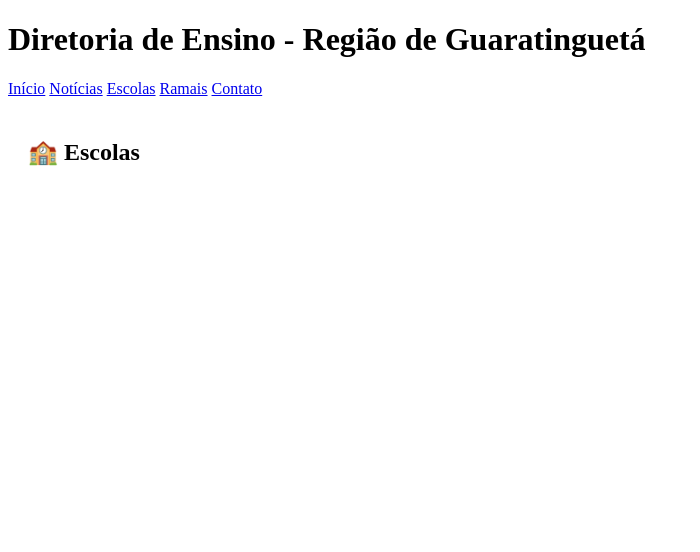
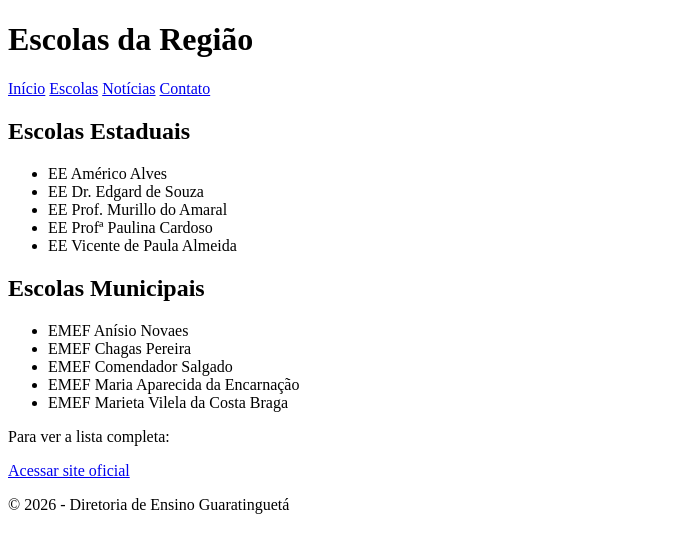
Before and after one commit to grazi18-site/https-grazi18-site.github.io-, a plain HTML site: page escolas.html in a window 1280 px wide. Shown: the whole page, without its empty margins (0-700 px from the left). Drawn offline with Linux system fonts and the light colour scheme.

Commit message:
Update escolas.html

```diff
--- a/escolas.html
+++ b/escolas.html
@@ -1,23 +1,51 @@
 <!DOCTYPE html>
-<html lang="pt-br">
+<html lang="pt-BR">
 <head>
-<meta charset="UTF-8">
-<title>Escolas - Diretoria de Ensino Guaratinguetá</title>
-<link rel="stylesheet" href="style.css">
+  <meta charset="UTF-8">
+  <title>Escolas</title>
+  <link rel="stylesheet" href="style.css">
 </head>
-
 <body>
 
 <header>
-  <h1>Diretoria de Ensino - Região de Guaratinguetá</h1>
+  <h1>Escolas da Região</h1>
 </header>
 
 <nav>
   <a href="index.html">Início</a>
+  <a href="escolas.html">Escolas</a>
   <a href="noticias.html">Notícias</a>
-  <a href="escolas.html">Escolas</a>
-  <a href="ramais.html">Ramais</a>
   <a href="contato.html">Contato</a>
 </nav>
 
-<h2 style="padding:20px;">🏫 Escolas</h2>
+<main>
+  <h2>Escolas Estaduais</h2>
+  <ul>
+    <li>EE Américo Alves</li>
+    <li>EE Dr. Edgard de Souza</li>
+    <li>EE Prof. Murillo do Amaral</li>
+    <li>EE Profª Paulina Cardoso</li>
+    <li>EE Vicente de Paula Almeida</li>
+  </ul>
+
+  <h2>Escolas Municipais</h2>
+  <ul>
+    <li>EMEF Anísio Novaes</li>
+    <li>EMEF Chagas Pereira</li>
+    <li>EMEF Comendador Salgado</li>
+    <li>EMEF Maria Aparecida da Encarnação</li>
+    <li>EMEF Marieta Vilela da Costa Braga</li>
+  </ul>
+
+  <p>Para ver a lista completa:</p>
+  <a href="https://deguaratingueta.educacao.sp.gov.br/" target="_blank">
+    Acessar site oficial
+  </a>
+</main>
+
+<footer>
+  <p>© 2026 - Diretoria de Ensino Guaratinguetá</p>
+</footer>
+
+</body>
+</html>
```
